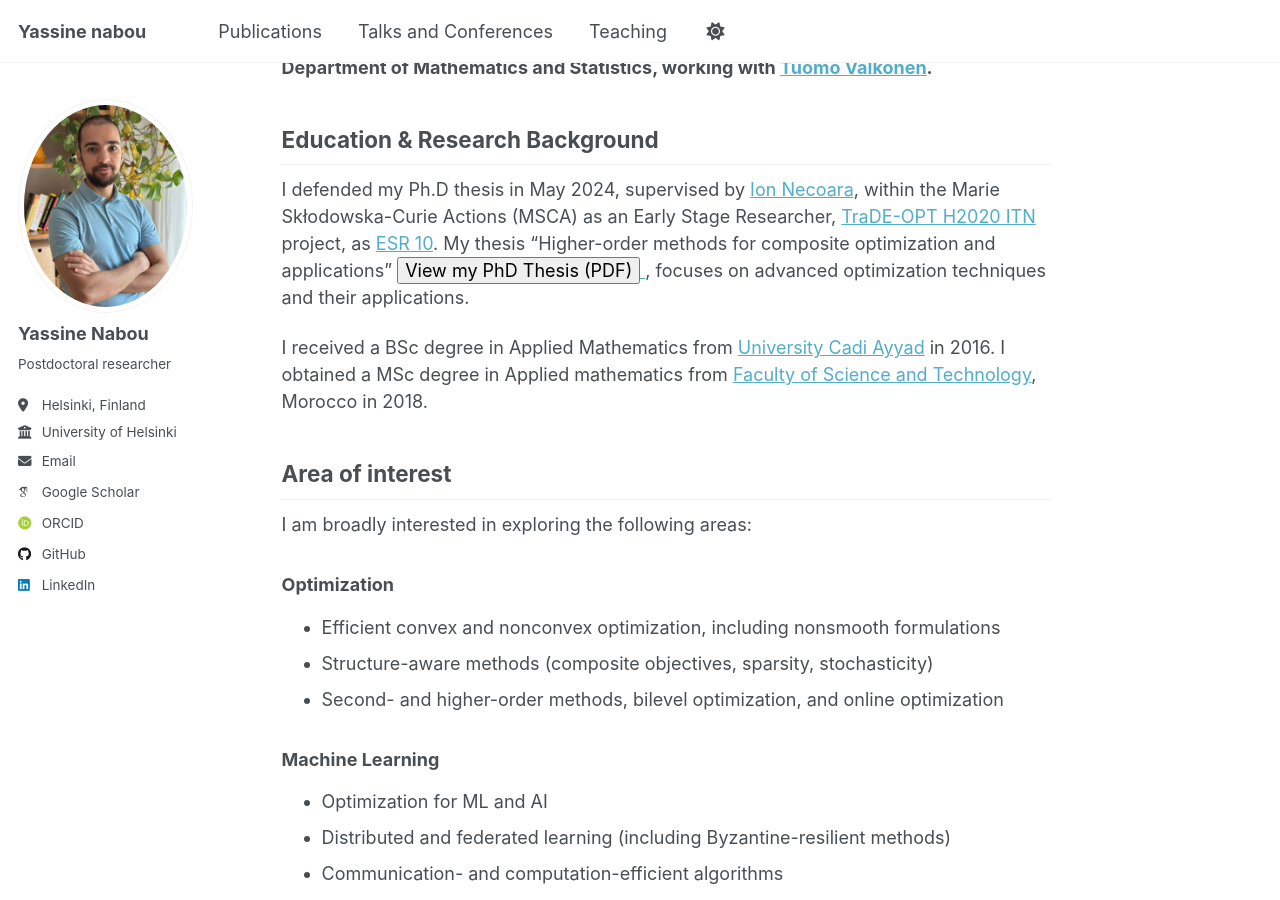
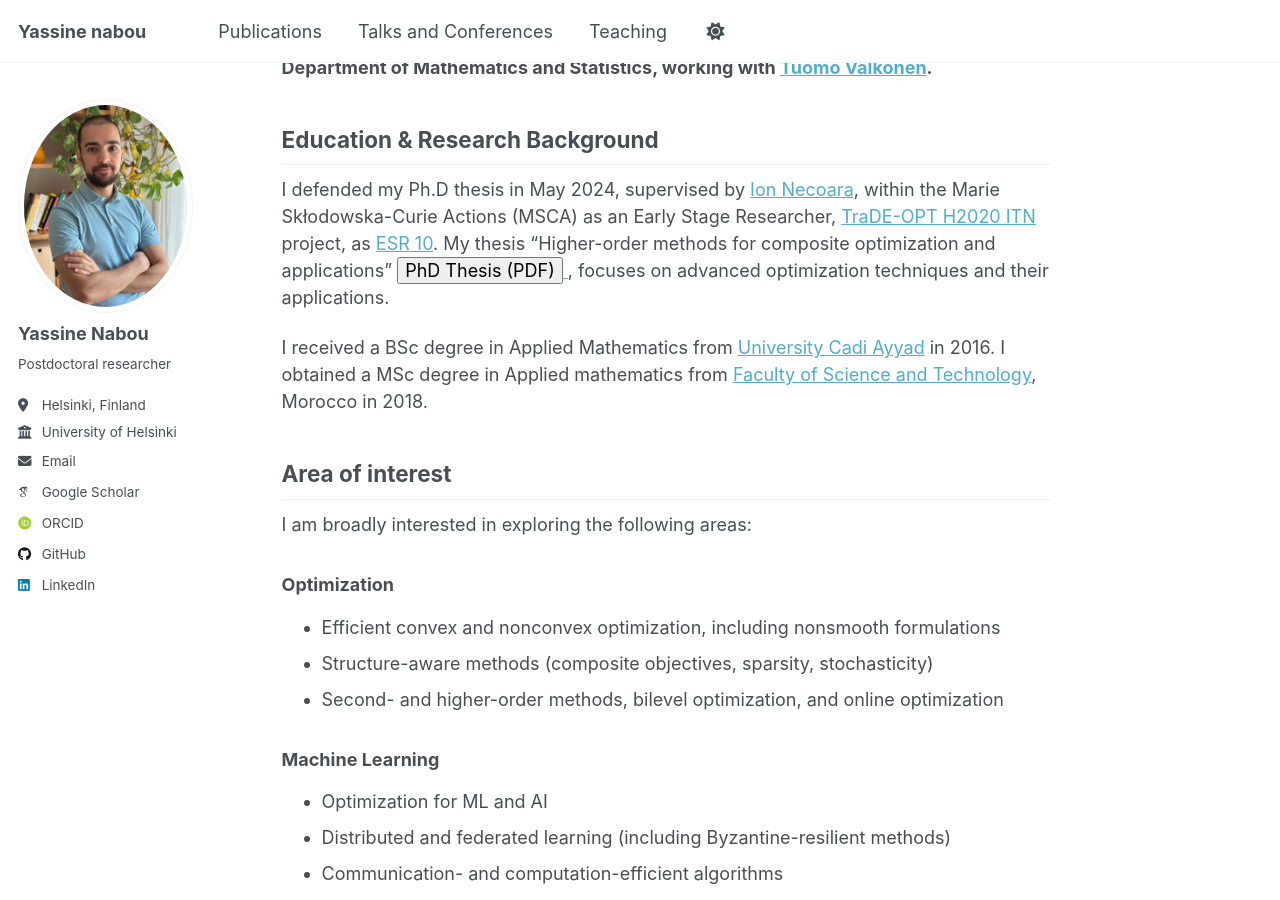
Before and after one commit to Yassine-Nabou/Yassine-Nabou.github.io, a Jekyll site: the page built from _pages/about.md, in a window 1280 px wide and 900 px high, scrolled down 354 px. Built offline with Jekyll 4.4.1, drawn with Linux system fonts in a browser that asks for light colours; some web fonts are replaced; a script that is not in the unit is left out.

Commit message:
Update about.md

```diff
--- a/_pages/about.md
+++ b/_pages/about.md
@@ -18,7 +18,7 @@ I am interested in applying optimization-driven approaches to complex R&D challe
 
 I defended my Ph.D thesis in May 2024, supervised by [Ion Necoara](https://acse.pub.ro/index.php/en/ion-necoara/), within the Marie Skłodowska-Curie Actions (MSCA) as an Early Stage Researcher, [TraDE-OPT H2020 ITN](https://trade-opt-itn.eu) project, as [ESR 10](https://trade-opt-itn.eu/ESRs/nabou). My thesis "Higher-order methods for composite optimization and applications"
 <a href="/files/Yassine_nabou_PHD.pdf" target="_blank">
-  <button>View my PhD Thesis (PDF)</button>
+  <button> PhD Thesis (PDF)</button>
 </a>
 , focuses on advanced optimization techniques and their applications.
 
```
